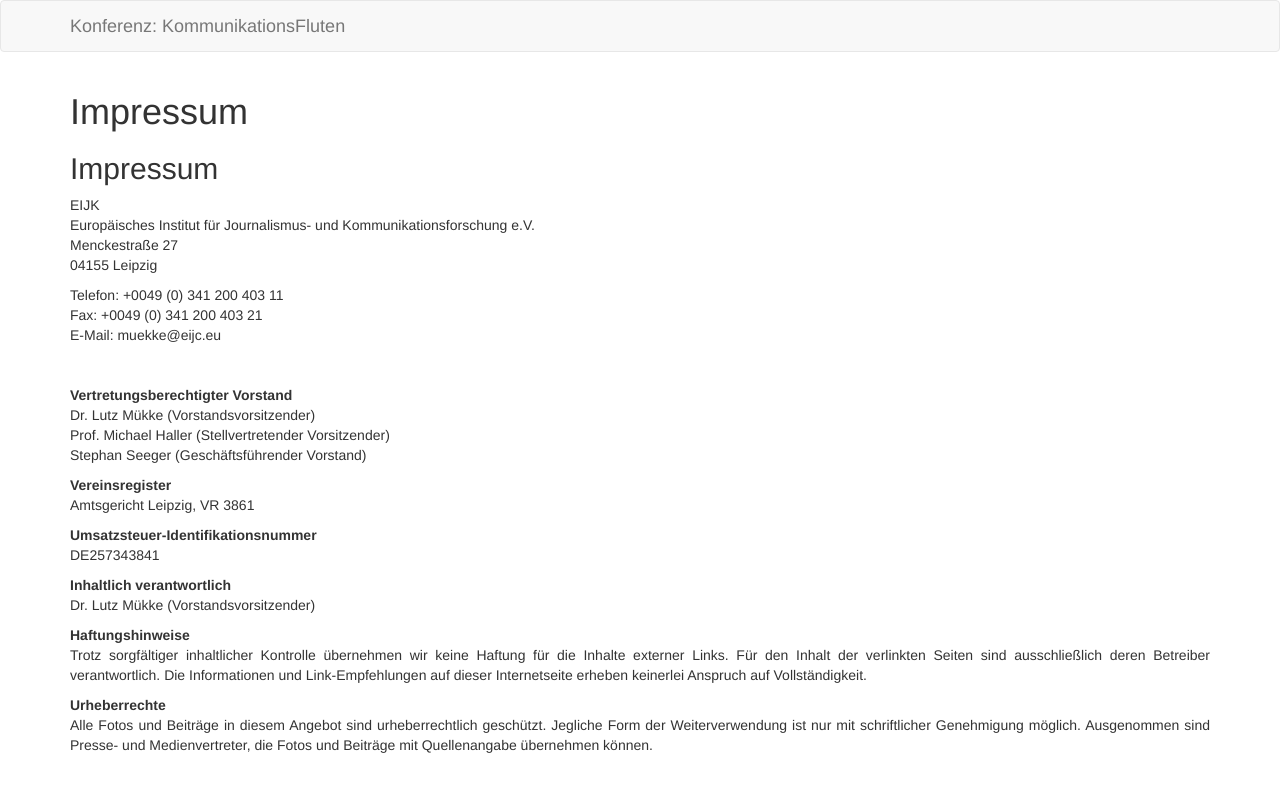
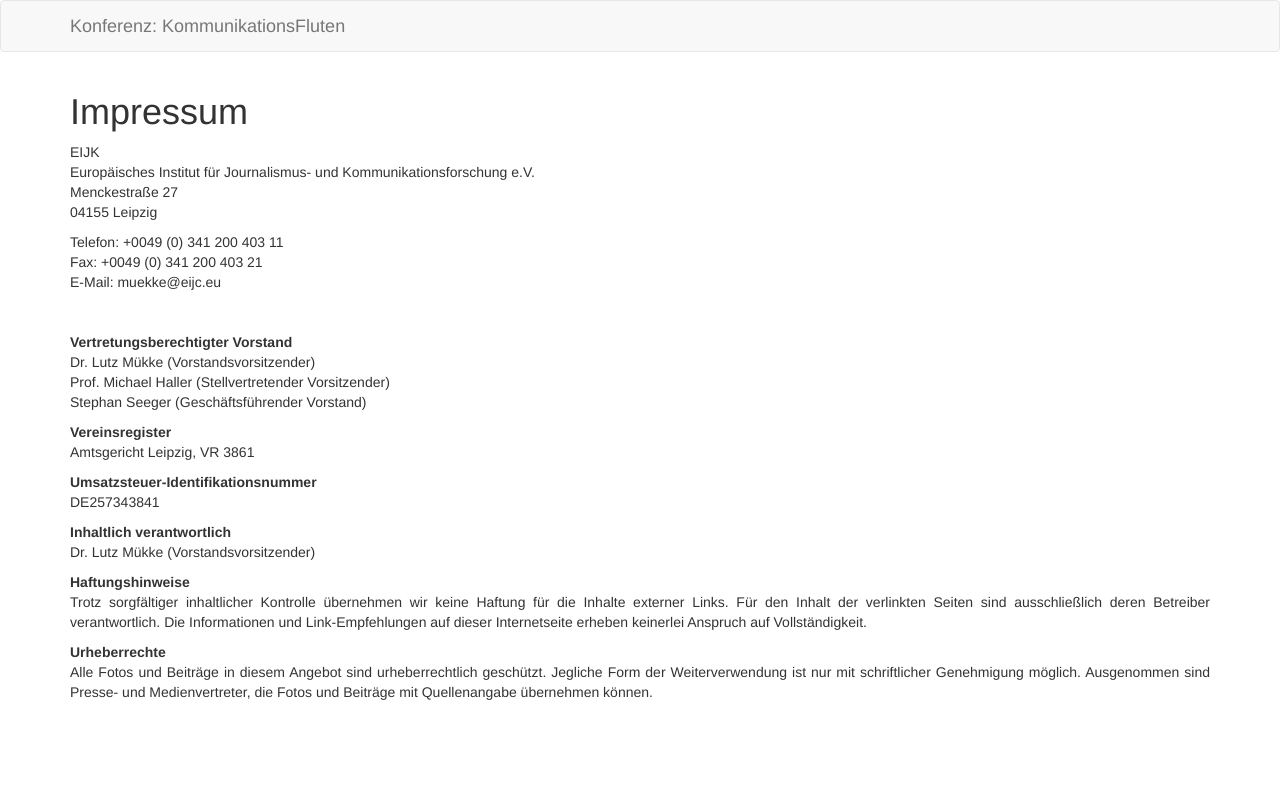
Before and after one commit to susedev/test, a Jekyll site: the page built from impressum.html, in a window 1280 px wide. Shown: the top 792 px of the page. Built offline with Jekyll 4.4.1, drawn with Linux system fonts in a browser that asks for light colours.

Commit message:
Edit from JekyllCMS

```diff
--- a/impressum.html
+++ b/impressum.html
@@ -1,8 +1,6 @@
 ---
 title: Impressum
 ---
-<h2>Impressum</h2>
-
 <p>EIJK<br />
 Europ&auml;isches Institut f&uuml;r Journalismus- und Kommunikationsforschung e.V.<br />
 Menckestra&szlig;e 27<br />
```
